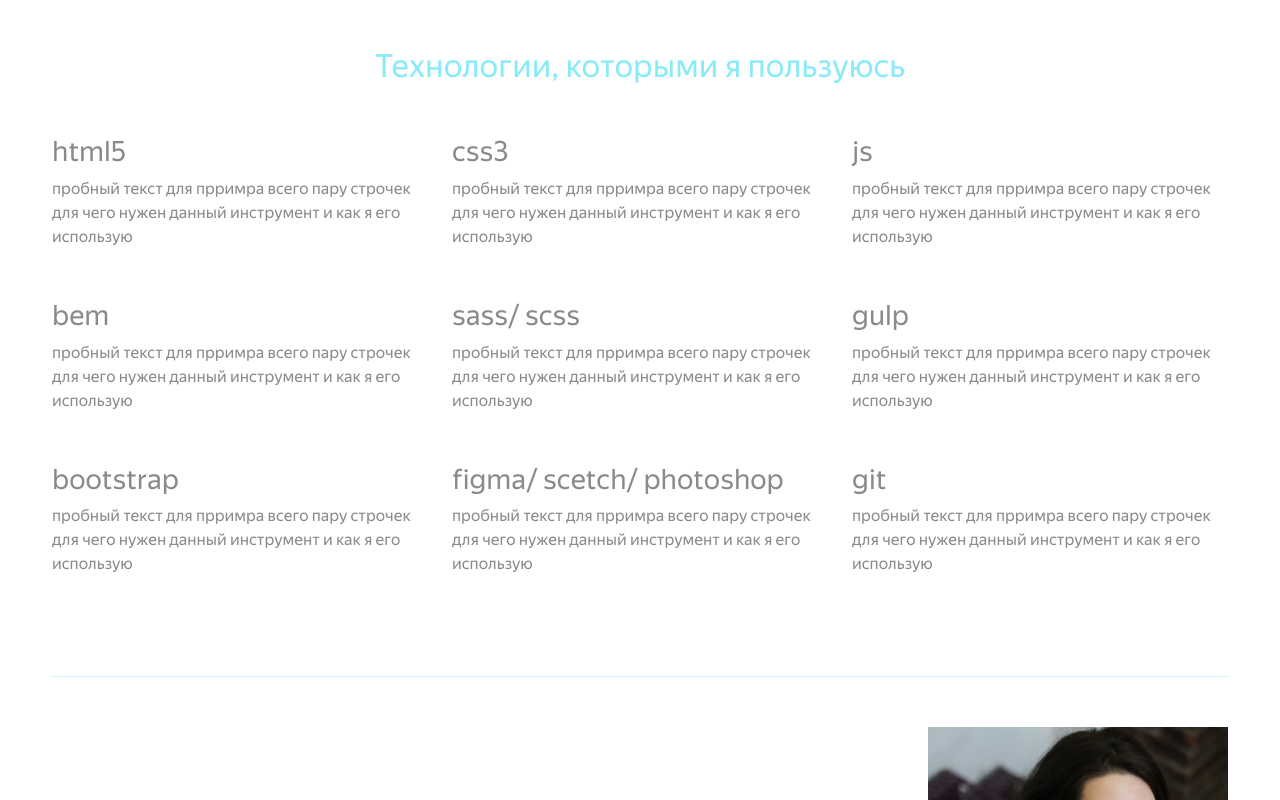
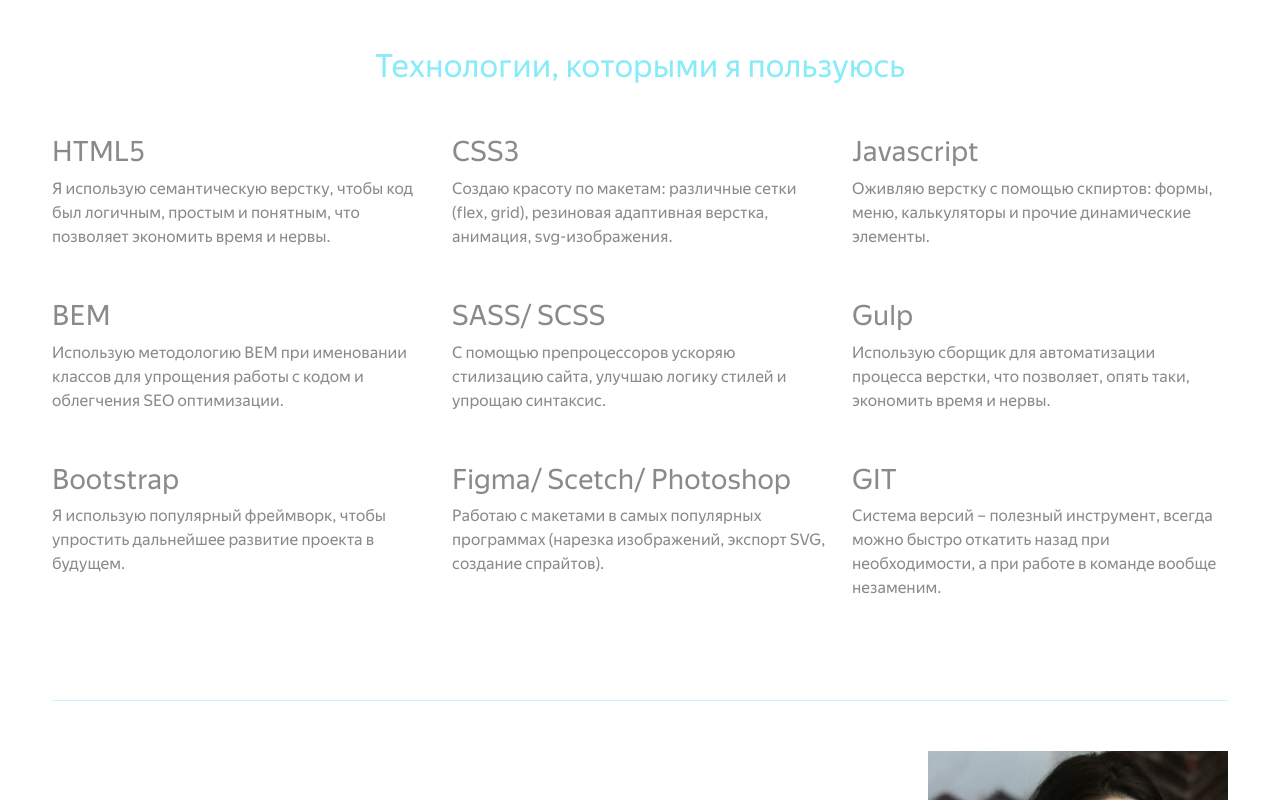
Before and after one commit to ksenksenni/my-portfolio, a plain HTML site: page index.html in a window 1280 px wide. Shown: the part 689-1489 px from the top of the page. Drawn offline with nearby package versions, Linux system fonts and the light colour scheme.

Commit message:
fix texts
изменила тексты на сайте

```diff
--- a/index.html
+++ b/index.html
@@ -58,52 +58,52 @@
             <div class="row">
                 <div class="col-sm">
                     <div class="skills__item">
-                        <h3>html5</h3>
-                        <p>пробный текст для прримра всего пару строчек для чего нужен данный инструмент и как я его использую</p>
+                        <h3>HTML5</h3>
+                        <p>Я использую семантическую верстку, чтобы код был логичным, простым и понятным, что позволяет экономить время и нервы.</p>
                     </div>
 
                     <div class="skills__item">
-                        <h3>bem</h3>
-                        <p>пробный текст для прримра всего пару строчек для чего нужен данный инструмент и как я его использую</p>
+                        <h3>BEM</h3>
+                        <p>Использую методологию BEM при именовании классов для упрощения работы с кодом и облегчения SEO оптимизации.</p>
                     </div>
 
                     <div class="skills__item">
-                        <h3>bootstrap</h3>
-                        <p>пробный текст для прримра всего пару строчек для чего нужен данный инструмент и как я его использую</p>
+                        <h3>Bootstrap</h3>
+                        <p>Я использую популярный фреймворк, чтобы упростить дальнейшее развитие проекта в будущем.</p>
                     </div>
                 </div>
 
                 <div class="col-sm">
                     <div class="skills__item">
-                        <h3>css3</h3>
-                        <p>пробный текст для прримра всего пару строчек для чего нужен данный инструмент и как я его использую</p>
+                        <h3>CSS3</h3>
+                        <p>Создаю красоту по макетам: различные сетки (flex, grid), резиновая адаптивная верстка, анимация, svg-изображения.</p>
                     </div>
 
                     <div class="skills__item">
-                        <h3>sass/ scss</h3>
-                        <p>пробный текст для прримра всего пару строчек для чего нужен данный инструмент и как я его использую</p>
+                        <h3>SASS/ SCSS</h3>
+                        <p>С помощью препроцессоров ускоряю стилизацию сайта, улучшаю логику стилей и упрощаю синтаксис.</p>
                     </div>
 
                     <div class="skills__item">
-                        <h3>figma/ scetch/ photoshop</h3>
-                        <p>пробный текст для прримра всего пару строчек для чего нужен данный инструмент и как я его использую</p>
+                        <h3>Figma/ Scetch/ Photoshop</h3>
+                        <p>Работаю с макетами в самых популярных программах (нарезка изображений, экспорт SVG, создание спрайтов).</p>
                     </div>
                 </div>
 
                 <div class="col-sm">
                     <div class="skills__item">
-                        <h3>js</h3>
-                        <p>пробный текст для прримра всего пару строчек для чего нужен данный инструмент и как я его использую</p>
+                        <h3>Javascript</h3>
+                        <p>Оживляю верстку с помощью скпиртов: формы, меню, калькуляторы и прочие динамические элементы.</p>
                     </div>
 
                     <div class="skills__item">
-                        <h3>gulp</h3>
-                        <p>пробный текст для прримра всего пару строчек для чего нужен данный инструмент и как я его использую</p>
+                        <h3>Gulp</h3>
+                        <p>Использую сборщик для автоматизации процесса верстки, что позволяет, опять таки, экономить время и нервы.</p>
                     </div>
 
                     <div class="skills__item">
-                        <h3>git</h3>
-                        <p>пробный текст для прримра всего пару строчек для чего нужен данный инструмент и как я его использую</p>
+                        <h3>GIT</h3>
+                        <p>Система версий – полезный инструмент, всегда можно быстро откатить назад при необходимости, а при работе в команде вообще незаменим.</p>
                     </div>
                 </div>
             </div>
```
